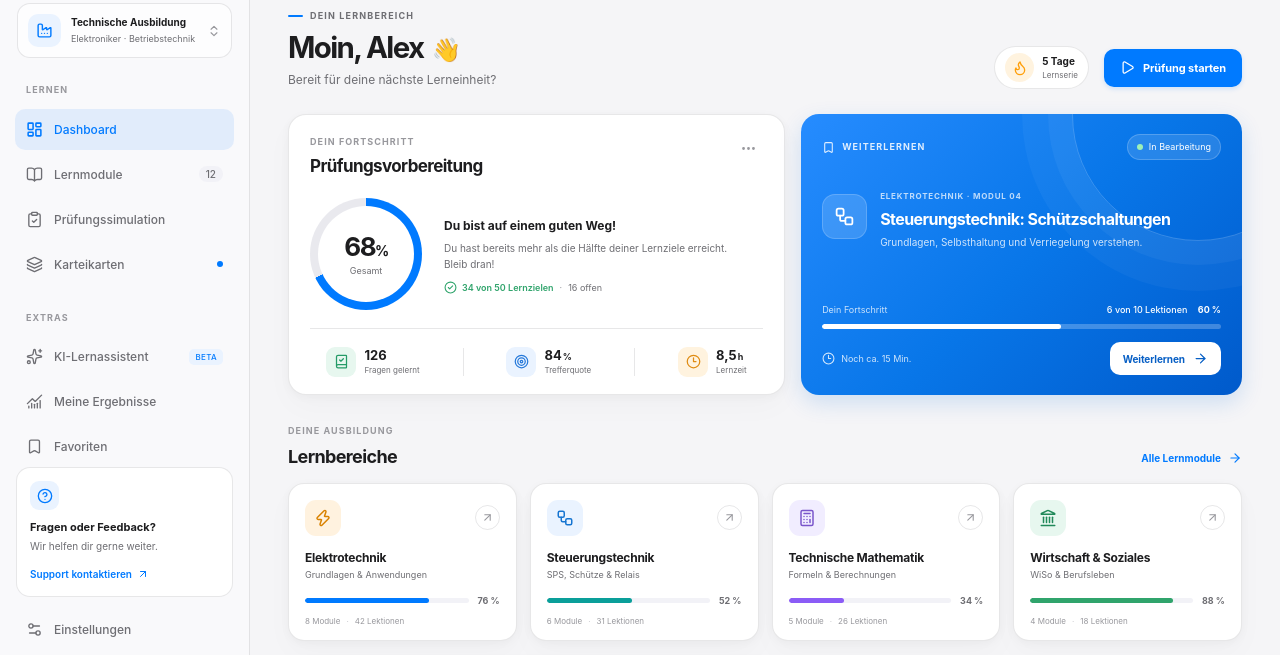
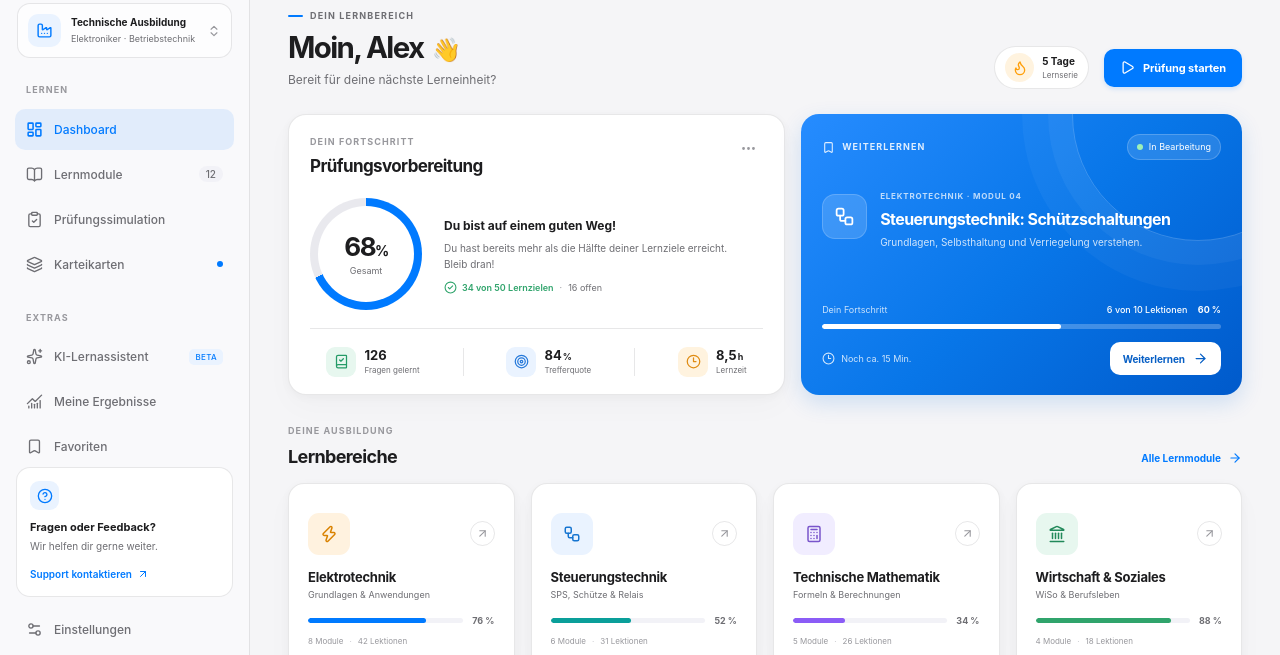
Before and after one commit to Jona-Buck/Liebherr-Azubi-learning, a plain HTML site: page index.html in a window 1280 px wide. Shown: the part 85-740 px from the top of the page. Drawn offline with nearby package versions, Linux system fonts and the light colour scheme.

Commit message:
Make learning area tiles larger and roomier

```diff
--- a/styles.css
+++ b/styles.css
@@ -170,12 +170,12 @@ button:focus-visible, a:focus-visible { outline: 3px solid rgba(0,122,255,.42);
 .text-link { display: inline-flex; align-items: center; gap: 7px; padding: 5px 0; color: var(--accent); font-size: 10px; font-weight: 650; border: 0; background: transparent; cursor: pointer; }
 .text-link:hover { color: var(--accent-hover); }
 .text-link svg { width: 14px; height: 14px; }
-.subject-grid { display: grid; grid-template-columns: repeat(4,minmax(0,1fr)); gap: 13px; }
-.subject-card { min-width: 0; padding: 16px 16px 14px; text-align: left; color: var(--ink); border: 1px solid var(--line); border-radius: 16px; background: var(--surface); box-shadow: var(--shadow-card); cursor: pointer; transition: transform .18s ease,border-color .18s ease,box-shadow .18s ease; }
+.subject-grid { display: grid; grid-template-columns: repeat(4,minmax(0,1fr)); gap: 16px; }
+.subject-card { min-width: 0; min-height: 190px; padding: 21px 19px 18px; text-align: left; color: var(--ink); border: 1px solid var(--line); border-radius: 16px; background: var(--surface); box-shadow: var(--shadow-card); cursor: pointer; transition: transform .18s ease,border-color .18s ease,box-shadow .18s ease; }
 .subject-card:hover { transform: translateY(-2px); border-color: rgba(0,122,255,.3); box-shadow: 0 7px 22px rgba(0,0,0,.07); }
 .subject-card:active { transform: scale(.99); }
 .subject-top { display: flex; align-items: center; justify-content: space-between; margin-bottom: 14px; }
-.subject-icon { display: grid; width: 36px; height: 36px; place-items: center; border-radius: 11px; }
+.subject-icon { display: grid; width: 42px; height: 42px; place-items: center; border-radius: 11px; }
 .subject-icon svg { width: 18px; height: 18px; }
 .subject-orange { color: #d98200; background: #fff2df; }
 .subject-blue { color: #1675d1; background: #eaf3ff; }
@@ -184,7 +184,7 @@ button:focus-visible, a:focus-visible { outline: 3px solid rgba(0,122,255,.42);
 .subject-arrow { display: grid; width: 25px; height: 25px; place-items: center; color: var(--muted-2); border: 1px solid var(--line); border-radius: 50%; transition: color .18s ease,background .18s ease; }
 .subject-arrow svg { width: 13px; height: 13px; }
 .subject-card:hover .subject-arrow { color: var(--accent); background: var(--accent-soft); }
-.subject-card > strong { display: block; font-size: 12px; font-weight: 650; letter-spacing: -.02em; }
+.subject-card > strong { display: block; font-size: 13px; font-weight: 650; letter-spacing: -.02em; }
 .subject-caption { display: block; margin-top: 4px; color: var(--muted); font-size: 9px; }
 .subject-progress { display: flex; align-items: center; gap: 9px; margin-top: 15px; }
 .subject-track { flex: 1; height: 5px; overflow: hidden; border-radius: 9px; background: var(--surface-secondary); }
```
